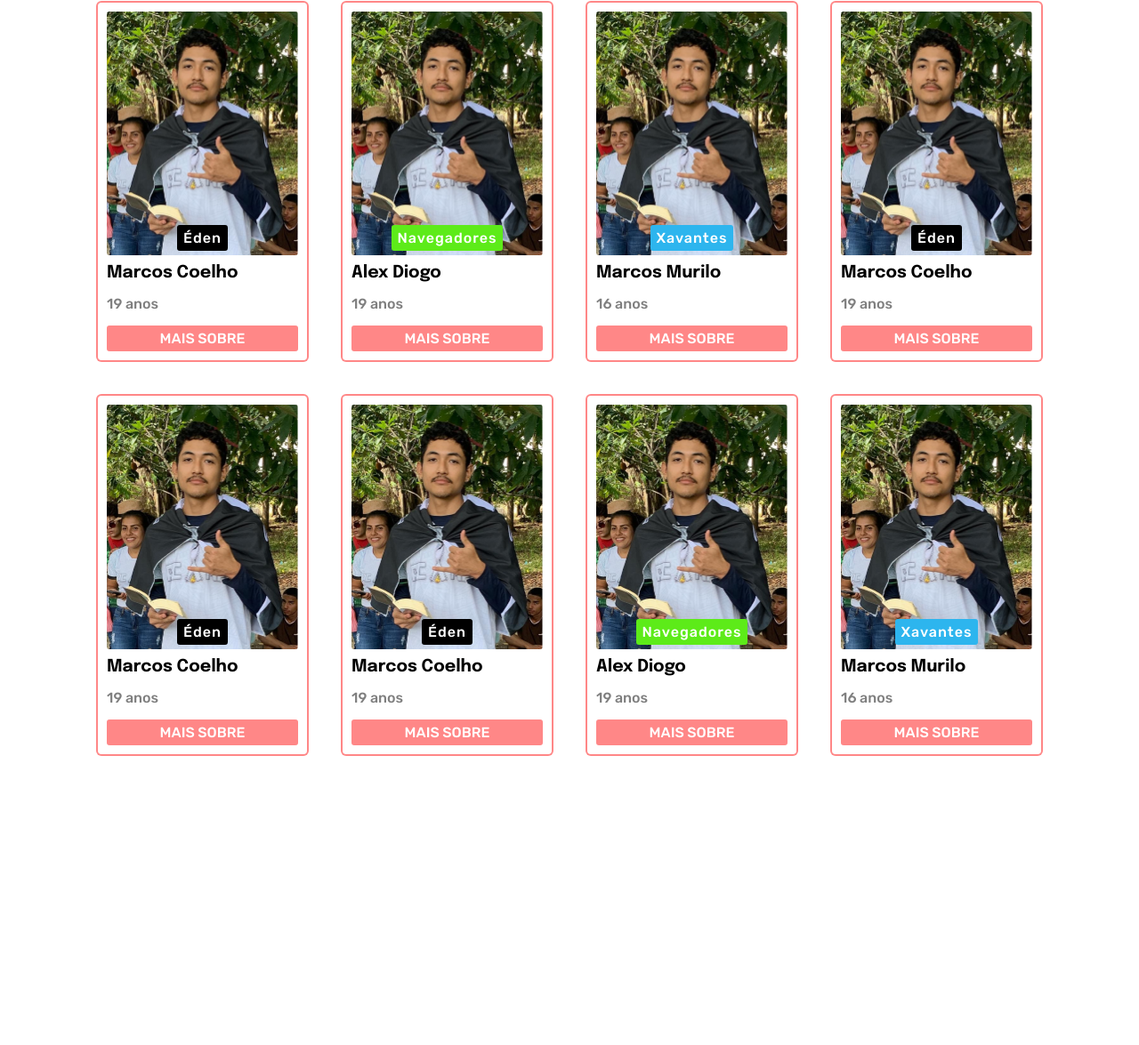
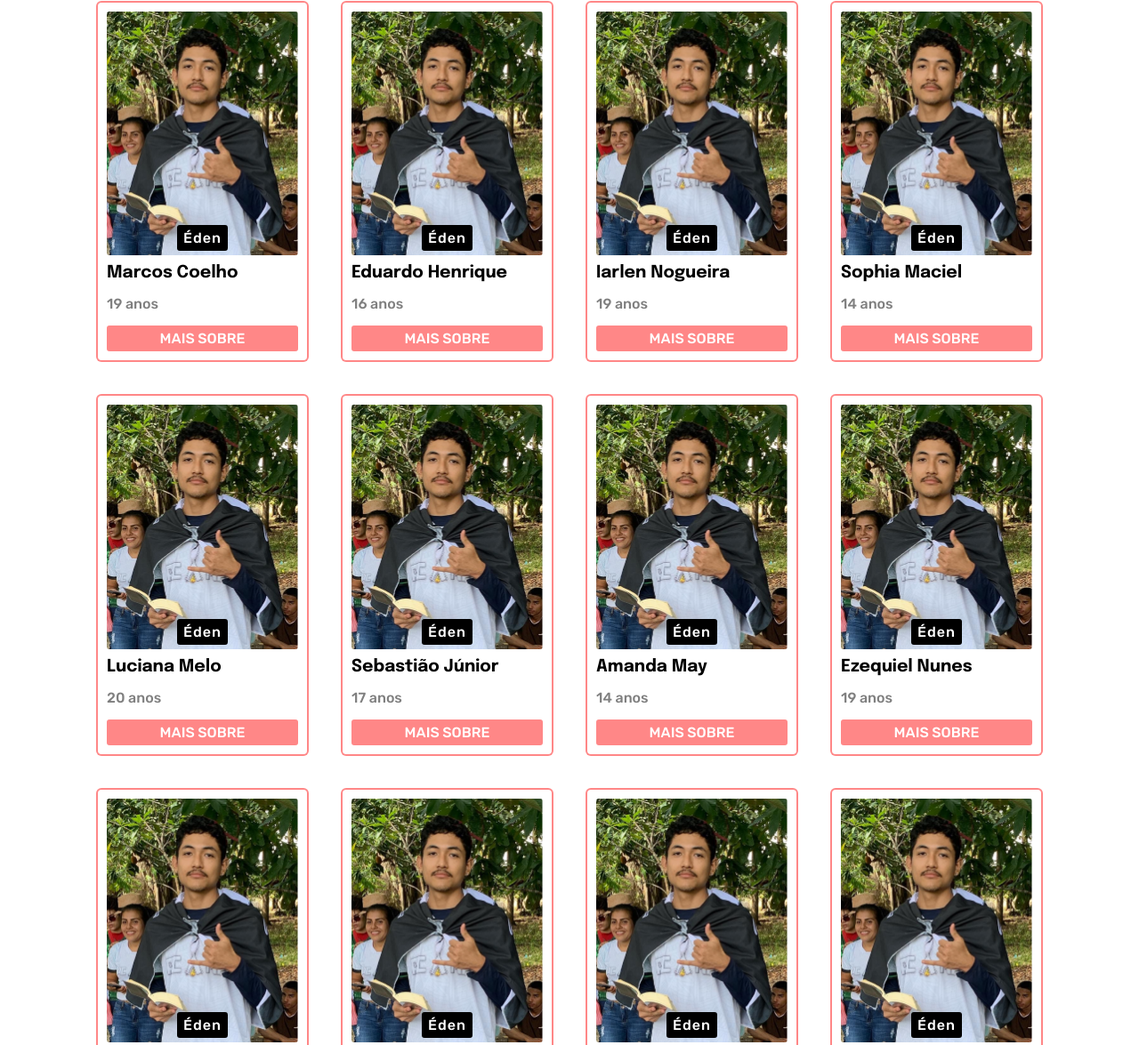
Before and after one commit to MarcosCoelhoo/site-jmp, a plain HTML site: page index.html in a window 1280 px wide. Shown: the part 1021-2196 px from the top of the page at 89% size. Before the commit the page ends 1889 px from the top, so only its background shows below. Drawn offline with Linux system fonts and the light colour scheme.

Commit message:
add: json de membros

```diff
--- a/index.html
+++ b/index.html
@@ -12,6 +12,8 @@
   <link rel="preconnect" href="https://fonts.gstatic.com" crossorigin>
   <link href="https://fonts.googleapis.com/css2?family=Epilogue:wght@500;700&family=Rubik:wght@300;500;700&display=swap"
     rel="stylesheet">
+
+  <script src="script.js" defer></script>
   <title>JMP</title>
 </head>
 
@@ -38,7 +40,7 @@
     <section class="mensageiros">
       <h1 class="mensageiros-title">jovens mensageiros da paz</h1>
       <ul class="mensageiros-cards">
-        <li>
+        <!-- <li>
           <div class="card-image">
             <img src="./assets/imgs/img-teste.png" alt="" width="215px" height="275px">
             <div class="card-grupo">
@@ -56,8 +58,8 @@
               <a href="pagina-de-usuario.html">mais sobre</a>
             </div>
           </div>
-        </li>
-        <li>
+        </li> -->
+        <!-- <li>
           <div class="card-image">
             <img src="./assets/imgs/img-teste.png" alt="" width="215px" height="275px">
             <div class="card-grupo">
@@ -189,7 +191,7 @@
               <a href="pagina-de-usuario.html">mais sobre</a>
             </div>
           </div>
-        </li>
+        </li> -->
       </ul>
     </section>
   </main>
--- /dev/null
+++ b/membros.json
@@ -0,0 +1,86 @@
+[
+  {
+    "tag": "eden",
+    "nome": "Marcos Coelho",
+    "idade": "19 anos",
+    "grupo": "Éden"
+  },
+  {
+    "tag": "eden",
+    "nome": "Eduardo Henrique",
+    "idade": "16 anos",
+    "grupo": "Éden"
+  },
+  {
+    "tag": "eden",
+    "nome": "Iarlen Nogueira",
+    "idade": "19 anos",
+    "grupo": "Éden"
+  },
+  {
+    "tag": "eden",
+    "nome": "Sophia Maciel",
+    "idade": "14 anos",
+    "grupo": "Éden"
+  },
+  {
+    "tag": "eden",
+    "nome": "Luciana Melo",
+    "idade": "20 anos",
+    "grupo": "Éden"
+  },
+  {
+    "tag": "eden",
+    "nome": "Sebastião Júnior",
+    "idade": "17 anos",
+    "grupo": "Éden"
+  },
+  {
+    "tag": "eden",
+    "nome": "Amanda May",
+    "idade": "14 anos",
+    "grupo": "Éden"
+  },
+  {
+    "tag": "eden",
+    "nome": "Ezequiel Nunes",
+    "idade": "19 anos",
+    "grupo": "Éden"
+  },
+  {
+    "tag": "eden",
+    "nome": "Emanuel Carlos",
+    "idade": "18 anos",
+    "grupo": "Éden"
+  },
+  {
+    "tag": "eden",
+    "nome": "Luís",
+    "idade": "18 anos",
+    "grupo": "Éden"
+  },
+  {
+    "tag": "eden",
+    "nome": "Isabela",
+    "idade": "15 anos",
+    "grupo": "Éden"
+  },
+  {
+    "tag": "eden",
+    "nome": "Mirella",
+    "idade": "16 anos",
+    "grupo": "Éden"
+  },
+  {
+    "tag": "xavantes",
+    "nome": "Marcos Murilo",
+    "idade": "16 anos",
+    "grupo": "Xavantes"
+  },
+  {
+    "tag": "navegadores",
+    "nome": "Alex Diogo",
+    "idade": "19 anos",
+    "grupo": "Navegadores"
+  }
+]
--- /dev/null
+++ b/script.js
@@ -0,0 +1,37 @@
+const members = fetch("./membros.json");
+const containerCards = document.querySelector(".mensageiros-cards");
+
+function creatCard() {
+  members
+    .then((response) => response.json())
+    .then((body) => {
+      body.forEach((membersInfo) => {
+        console.log(membersInfo.tag);
+        const li = document.createElement("li");
+
+        li.innerHTML = `
+        <div class="card-image">
+        <img src="./assets/imgs/img-teste.png" alt="" width="215px" height="275px">
+        <div class="card-grupo">
+          <a href="#">
+            <p class="tag-grupo tag-${membersInfo.tag}">${membersInfo.grupo}</p>
+          </a>
+        </div>
+        </div>
+        <div class="card-content">
+        <h2 class="card-name">${membersInfo.nome}</h2>
+        <div class="card-info">
+          <p class="info-idade">${membersInfo.idade}</p>
+        </div>
+        <div class="card-button">
+          <a href="pagina-de-usuario.html">mais sobre</a>
+        </div>
+        </div>
+        `;
+
+        containerCards.appendChild(li);
+      });
+    });
+}
+
+window.addEventListener("load", creatCard);
```
Also changed, not shown: assets/imgs/img-eduh.jpeg (added), assets/imgs/img-iarlen.jpeg (added).
